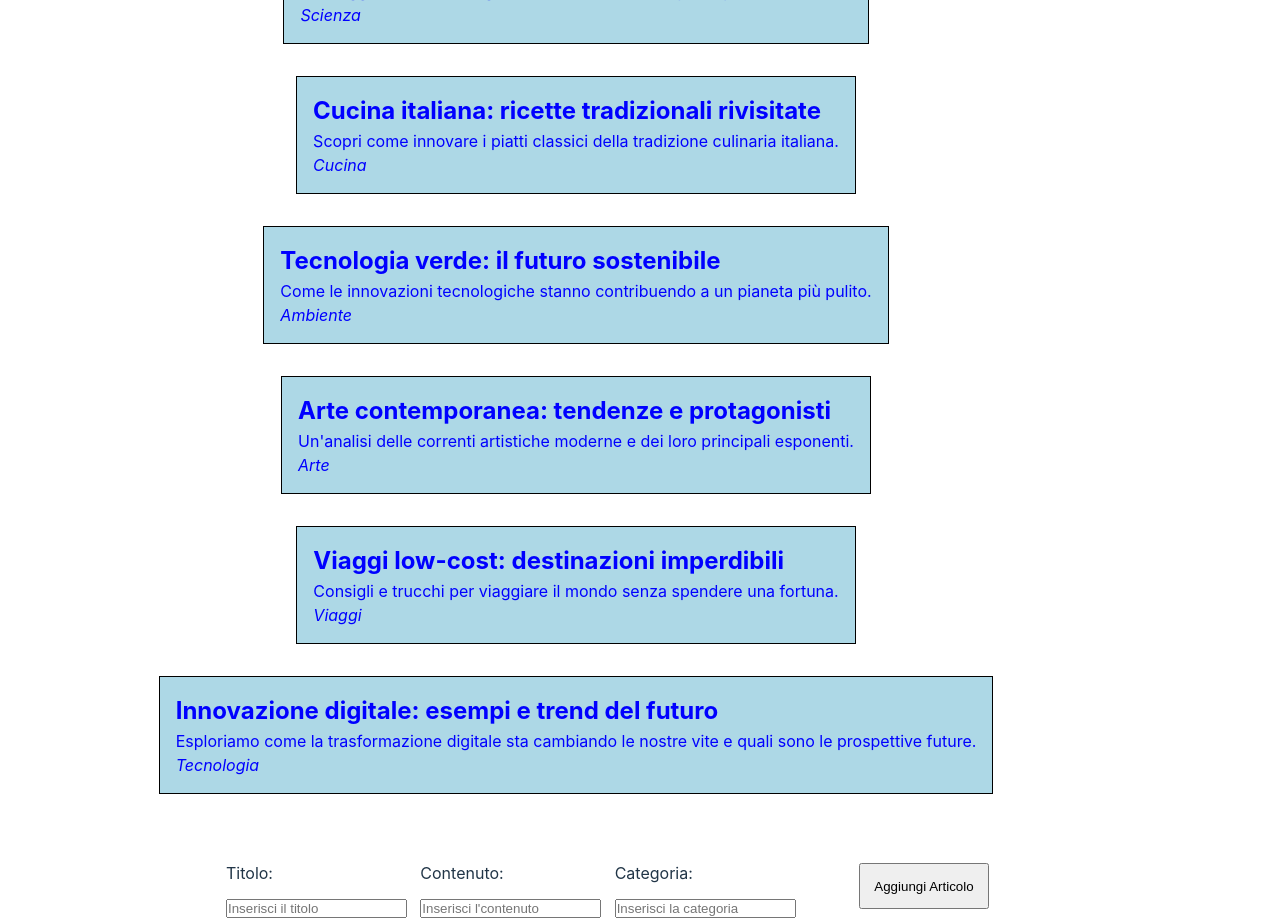
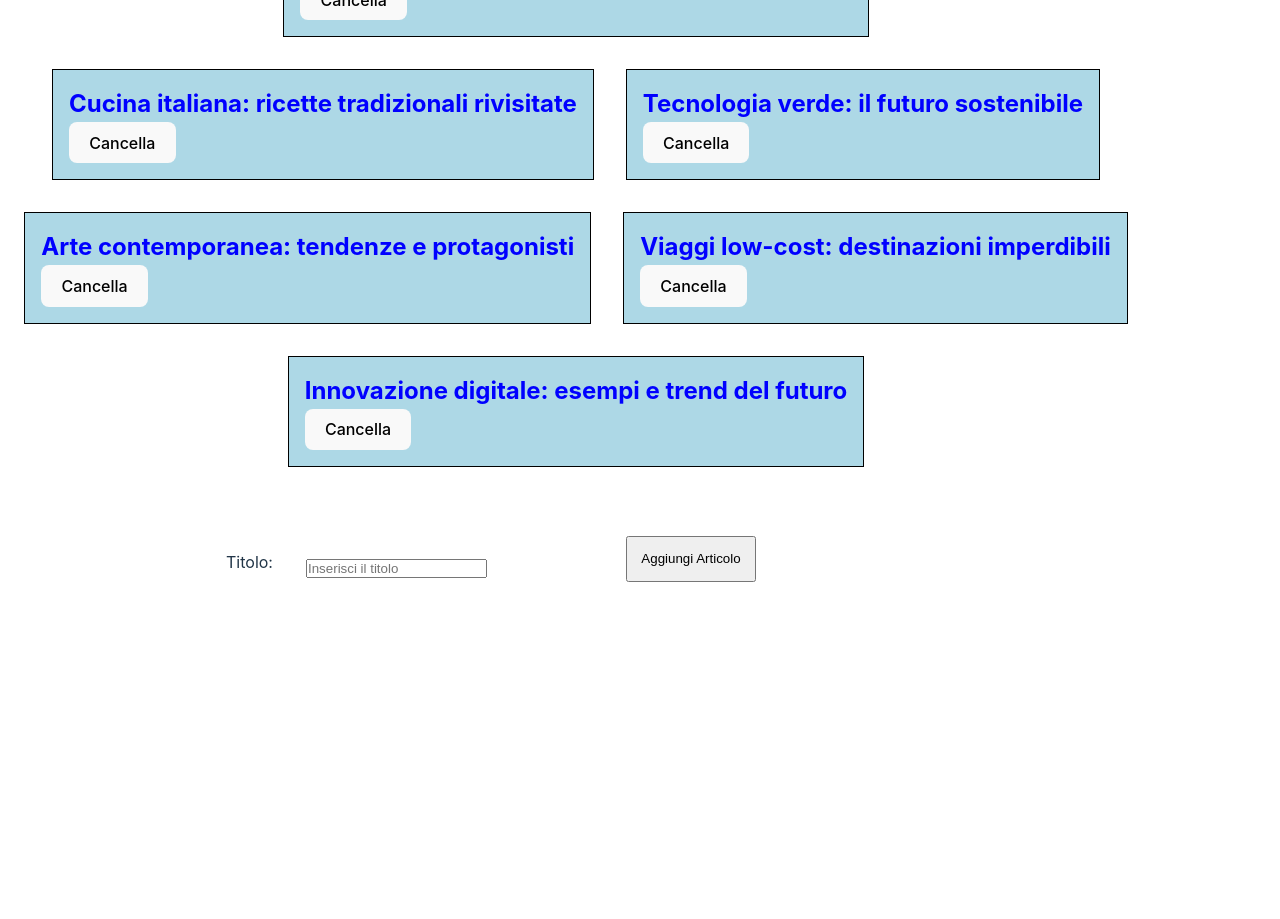
Before and after one commit to Lorenzo-Ruben-Rampa/react-form, a React (Vite) app: page / in a window 1280 px wide. Shown: the part 120-1039 px from the top of the page. After the commit the page ends 830 px from the top, so only its background shows below. Built offline with nearby package versions, Linux system fonts and the light colour scheme.

Commit message:
modifica array errato e bonus completato

```diff
--- a/src/App.jsx
+++ b/src/App.jsx
@@ -8,48 +8,35 @@ function App() {
   // BONUS Array di articoli aggiornato
   const initialArticlesArray = [
     {
-      id: Date.now,
+      id: 1,
       titolo: "Le meraviglie del cosmo: esplorando l'universo",
-      contenuto: "Un viaggio attraverso le galassie e i misteri dello spazio profondo.",
-      categoria: "Scienza"
     },
     {
-      id: Date.now,
+      id: 2,
       titolo: "Cucina italiana: ricette tradizionali rivisitate",
-      contenuto: "Scopri come innovare i piatti classici della tradizione culinaria italiana.",
-      categoria: "Cucina"
     },
     {
-      id: Date.now,
+      id: 3,
       titolo: "Tecnologia verde: il futuro sostenibile",
-      contenuto: "Come le innovazioni tecnologiche stanno contribuendo a un pianeta più pulito.",
-      categoria: "Ambiente"
     },
     {
-      id: Date.now,
+      id: 4,
       titolo: "Arte contemporanea: tendenze e protagonisti",
-      contenuto: "Un'analisi delle correnti artistiche moderne e dei loro principali esponenti.",
-      categoria: "Arte"
     },
     {
-      id: Date.now,
+      id: 5,
       titolo: "Viaggi low-cost: destinazioni imperdibili",
-      contenuto: "Consigli e trucchi per viaggiare il mondo senza spendere una fortuna.",
-      categoria: "Viaggi"
     },
     {
-      id: Date.now,
+      id: 6,
       titolo: "Innovazione digitale: esempi e trend del futuro",
-      contenuto: "Esploriamo come la trasformazione digitale sta cambiando le nostre vite e quali sono le prospettive future.",
-      categoria: "Tecnologia"
     }
   ];
 
   //  Nuovo articolo da aggiungere
   // {
-  //   titolo: "Innovazione digitale: esempi e trend del futuro",
-  //   contenuto: "Esploriamo come la trasformazione digitale sta cambiando le nostre vite e quali sono le prospettive future.",
-  //   categoria: "Tecnologia"
+  // id: 7,
+  // titolo: "Innovazione digitale: esempi e trend del futuro",
   // }
 
   // useState
@@ -57,19 +44,9 @@ function App() {
   // const [newArticle, setNewArticle] = useState("");
   // Modifico in modo che l'array tratti oggetti, non più stringhe
   const [newArticle, setNewArticle] = useState({
+    id: Number,
     titolo: '',
-    contenuto: '',
-    categoria: ''
   });
-
-  // Gestore per l'aggiornamento del nuovo articolo
-  const handleInputChange = (event) => {
-    const { name, value } = event.target;
-    setNewArticle((prevArticle) => ({
-      ...prevArticle,
-      [name]: value
-    }));
-  };
 
   // Gestore per l'aggiunta di un nuovo articolo
   // const handleSubmit = event => {
@@ -79,15 +56,34 @@ function App() {
   //   setNewArticle('');
   // }
 
-  // Modifica al gestore per l'aggiunta di un nuovo articolo
+  // Modifica al gestore per l'aggiunta di un nuovo articolo in caso i campi non sono compilati
   const handleSubmit = (event) => {
     event.preventDefault();
-    if (newArticle.titolo && newArticle.contenuto && newArticle.categoria) {
-      setArticles((prevArticles) => [...prevArticles, newArticle]);
-      setNewArticle({ titolo: '', contenuto: '', categoria: '' });
+    if (newArticle.titolo) {
+      const articleWithId = {
+        ...newArticle,
+        id: articles.length ? articles[articles.length - 1].id + 1 : 1
+      };
+      setArticles((prevArticles) => [...prevArticles, articleWithId]);
+      setNewArticle({ titolo: '' });
     } else {
       alert('Per favore, compila tutti i campi.');
     }
+  };
+
+  //Definisco la funzione per l'onChange
+  const handleInputChange = (event) => {
+    const { name, value } = event.target;
+    setNewArticle((prevArticle) => ({
+      ...prevArticle,
+      [name]: value
+    }));
+  };
+
+  // //Rimuovere un articolo
+  const removeArticle = (id) => {
+    const updatedArticles = articles.filter((article) => article.id !== id);
+    setArticles(updatedArticles);
   };
 
   return (
@@ -96,9 +92,8 @@ function App() {
         <ul>
           {articles.map((article, id) => (
             <li
-              key={id}><h2>{article.titolo}</h2>
-              <p>{article.contenuto}</p>
-              <p><em>{article.categoria}</em></p>
+              key={article.id}><h2>{article.titolo}</h2>
+              <button onClick={() => removeArticle(article.id)}>Cancella</button>
             </li>
           ))}
         </ul>
@@ -106,38 +101,12 @@ function App() {
       <div className="container">
         <form onSubmit={handleSubmit} action="/action_page.php" method="get">
           {/* <label>Aggiungi Articolo:</label>
-          <input type="text" id="fname" name="fname" value={newArticle} onChange={event => { setNewArticle(event.target.value) }} placeholder="Inserire il nuovo articolo qui"></input>
-          <input type="submit" value="Aggiungi"></input> */}
+          <input type="text" id="fname" name="fname" value={newArticle} onChange={event => { setNewArticle(event.target.value) }} placeholder="Inserire il nuovo articolo qui"></input>}
           {/* Modifica agli input per il passaggio ad array di oggetti */}
           <label>
             <p className="label-sm">Titolo:</p>
             <input
-              type="text"
-              name="titolo"
-              value={newArticle.titolo}
-              onChange={handleInputChange}
-              placeholder="Inserisci il titolo"
-            />
-          </label>
-          <label>
-            <p className="label-sm">Contenuto:</p>
-            <input
-              type="text"
-              name="contenuto"
-              value={newArticle.contenuto}
-              onChange={handleInputChange}
-              placeholder="Inserisci l'contenuto"
-            />
-          </label>
-          <label>
-            <p className="label-sm">Categoria:</p>
-            <input
-              type="text"
-              name="categoria"
-              value={newArticle.categoria}
-              onChange={handleInputChange}
-              placeholder="Inserisci la categoria"
-            />
+              type="text" name="titolo" value={newArticle.titolo} onChange={handleInputChange} placeholder="Inserisci il titolo" />
           </label>
           <span><input className="submit-bt" type="submit" value="Aggiungi Articolo" /></span>
         </form>
```
